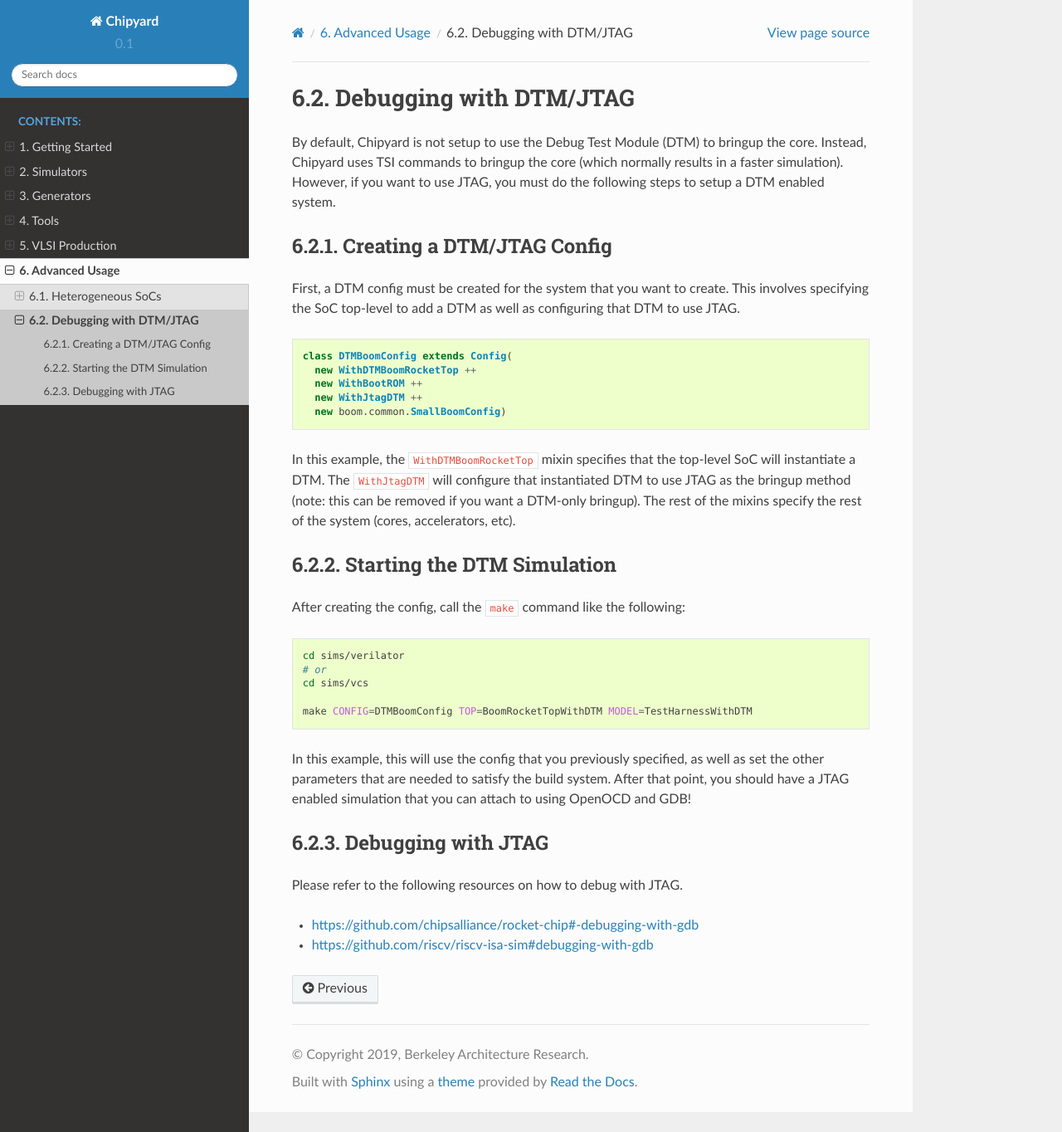
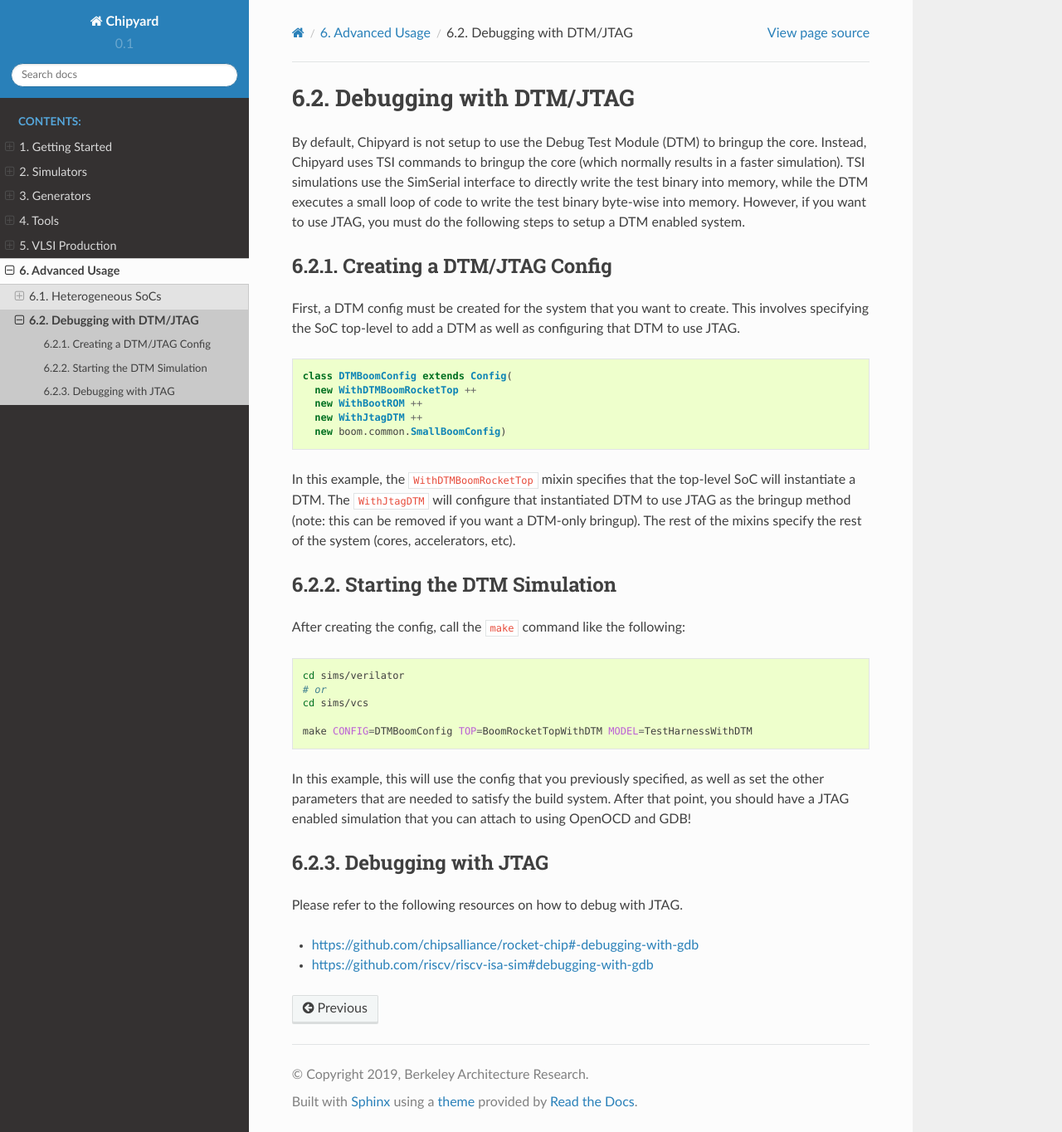
Before and after one commit to ucb-bar/chipyard, a Sphinx documentation site: the page built from docs/Advanced-Usage/DTM-Debugging.rst, in a window 1280 px wide and 1364 px high. Shown: the whole window at 83% size. Built offline with Sphinx 7.4.7 and the Read the Docs theme 2.0.0, drawn with Linux system fonts in a browser that asks for light colours; pages that are not in the unit, such as notebooks, are missing from menus.

Commit message:
Update docs/Advanced-Usage/DTM-Debugging.rst
Co-Authored-By: Jerry Zhao <jerryz123@berkeley.edu>

```diff
--- a/docs/Advanced-Usage/DTM-Debugging.rst
+++ b/docs/Advanced-Usage/DTM-Debugging.rst
@@ -3,6 +3,8 @@ Debugging with DTM/JTAG
 
 By default, Chipyard is not setup to use the Debug Test Module (DTM) to bringup the core.
 Instead, Chipyard uses TSI commands to bringup the core (which normally results in a faster simulation).
+TSI simulations use the SimSerial interface to directly write the test binary into memory, while the DTM
+executes a small loop of code to write the test binary byte-wise into memory.
 However, if you want to use JTAG, you must do the following steps to setup a DTM enabled system.
 
 Creating a DTM/JTAG Config
```
